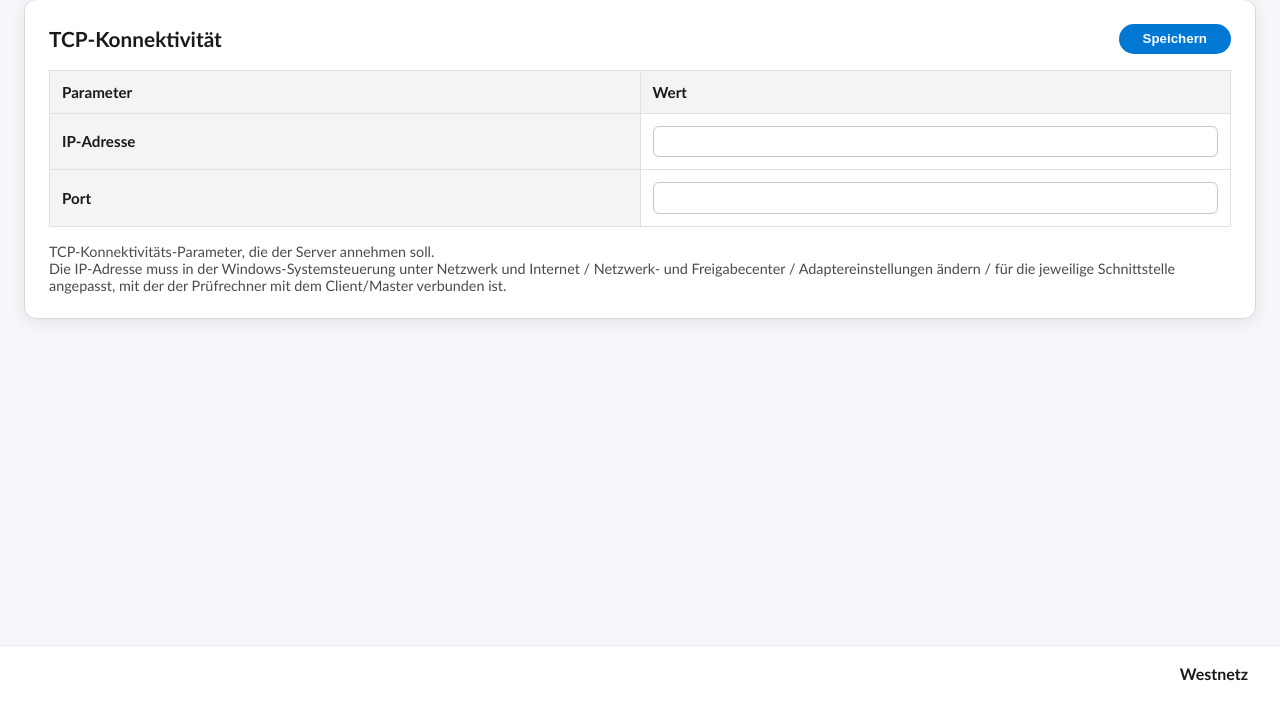
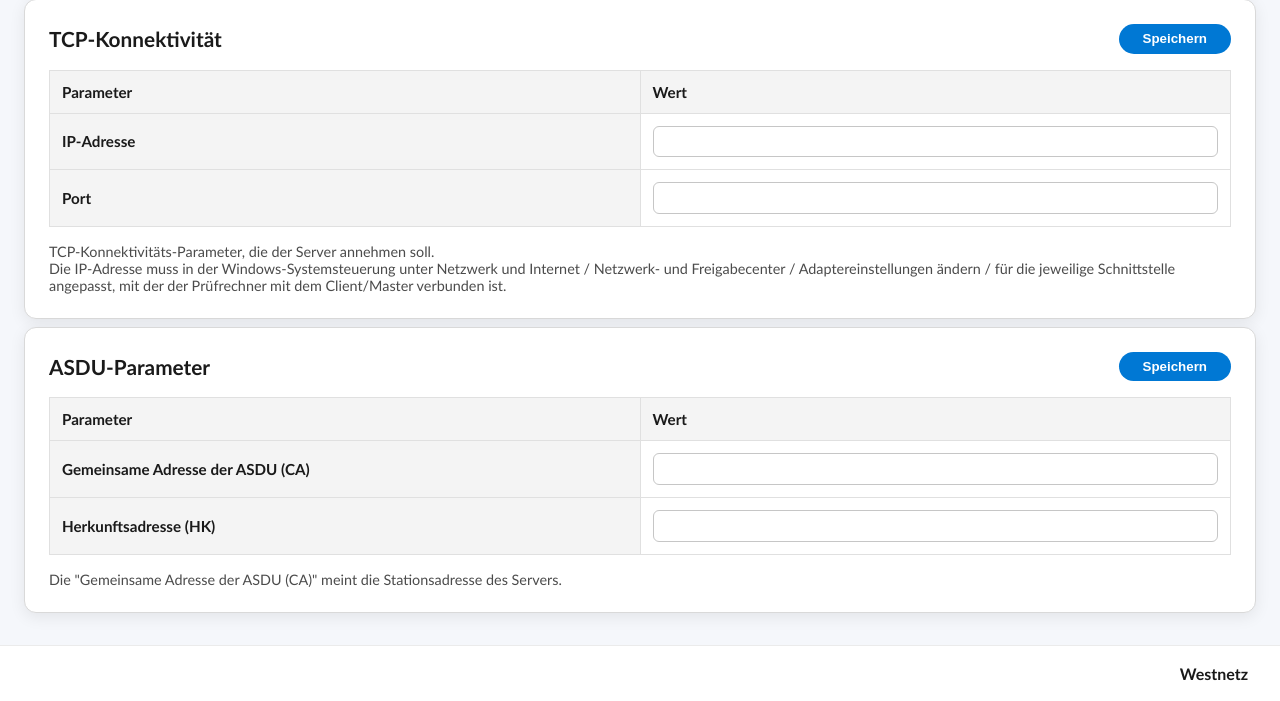
Before and after one commit to RevolutionaryAd67/WNGW-Test-Tool-2.0, a Flask app: page /einstellungen/server in a window 1280 px wide. Shown: the part 592-1293 px from the top of the page. Run offline with Flask 3, Linux system fonts and the light colour scheme.

Commit message:
Update server.html

```diff
--- a/frontend/templates/server.html
+++ b/frontend/templates/server.html
@@ -25,16 +25,19 @@
 {% endblock %}
 
 
-<!-- Übernimmt Überschrift und Beschreibung von main.py -->
+<!-- Anfang: Seiteninhalt -->
 {% block content %}
 <div class="server-page">
+
+
+    <!-- Übernimmt Überschrift und Beschreibung von main.py -->
     <section class="page-section">
         <h1>{{ heading }}</h1>
         <p>{{ description }}</p>
     </section>
 
 
-<!-- input-Box "Kommunikationspartner (WNGW)" -->
+    <!-- Anfang: input-Box "Kommunikationspartner (WNGW)" -->
     {% set columns = [
         {"key": "parameter", "label": "Parameter", "type": "header"},
         {"key": "value", "label": "Wert", "type": "input"}
@@ -59,7 +62,7 @@
     <!-- Ende: input-Box "Kommunikationspartner (WNGW)" -->
 
 
-<!-- input-Box "TCP-Konnektivität" -->
+    <!-- Anfang: input-Box "TCP-Konnektivität" -->
     {% set tcp_columns = [
         {"key": "parameter", "label": "Parameter", "type": "header"},
         {"key": "value", "label": "Wert", "type": "input"}
@@ -84,10 +87,39 @@
     <!-- Ende: input-Box "TCP-Konnektivität" -->
 
 
+    <!-- Anfang: input-Box "ASDU-Parameter" -->
+    {% set asdu_columns = [
+        {"key": "parameter", "label": "Parameter", "type": "header"},
+        {"key": "value", "label": "Wert", "type": "input"}
+    ] %}
+
+    {% set asdu_rows = [
+        {"id": "asdu_common_address_server", "label": "Gemeinsame Adresse der ASDU (CA)"},
+        {"id": "asdu_originator_address_server", "label": "Herkunftsadresse (HK)"}
+    ] %}
+
+    {% set asdu_parameter_box = {
+        "id": "asdu_parameter",
+        "page_key": "einstellungen_server",
+        "title": "ASDU-Parameter",
+        "note": "<p>Die &quot;Gemeinsame Adresse der ASDU (CA)&quot; meint die Stationsadresse des Servers.</p>",
+        "table": {
+            "columns": asdu_columns,
+            "rows": asdu_rows
+        },
+        "values": input_box_values("einstellungen_server", "asdu_parameter", asdu_columns, asdu_rows)
+    } %}
+    <!-- Ende: input-Box "ASDU-Parameter" -->
+
+
     <!-- Rendern der input-boxes -->
     {{ input_box_component.render(kommunikationspartner_box) }}
     {{ input_box_component.render(tcp_konnektivitaet_box) }}
+    {{ input_box_component.render(asdu_parameter_box) }}
 </div>
+
+
+<!-- Ende: Seiteninhalt -->
 {% endblock %}
 
 
```
Lines whose indentation alone changed are shown as unchanged.
